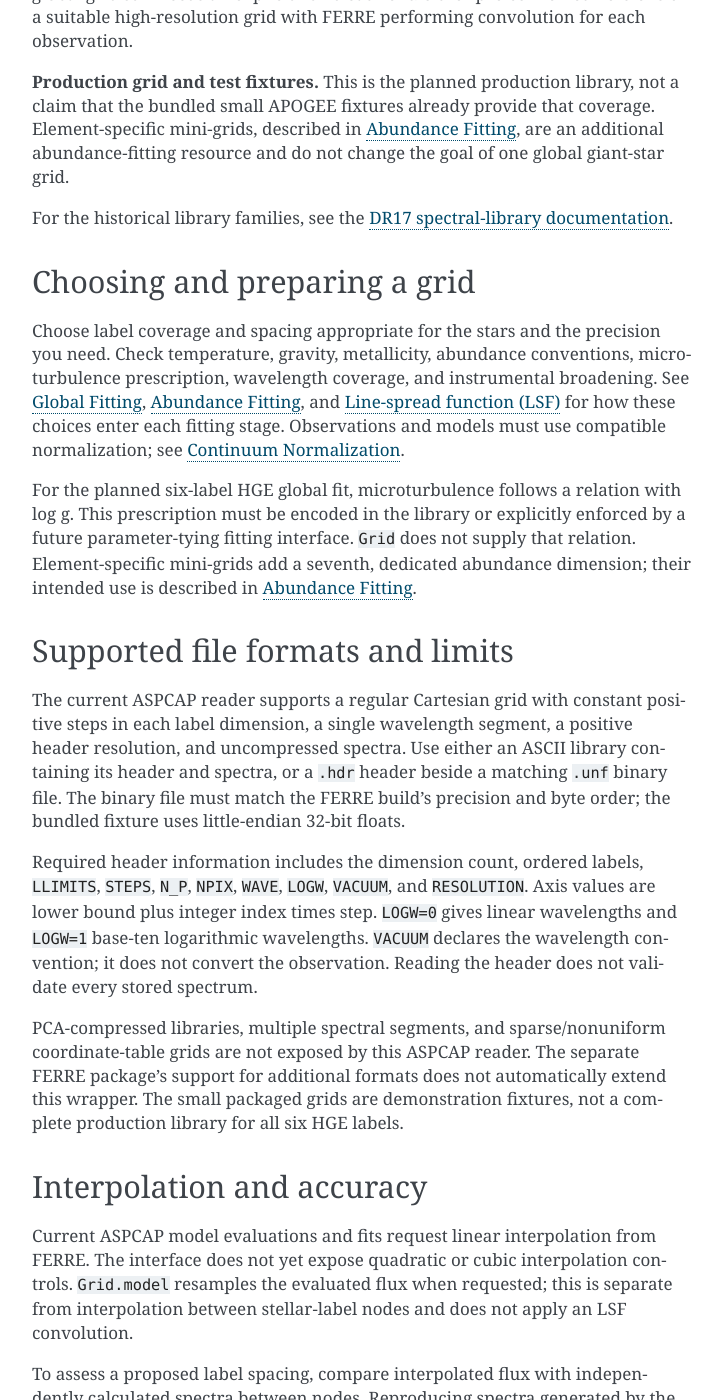
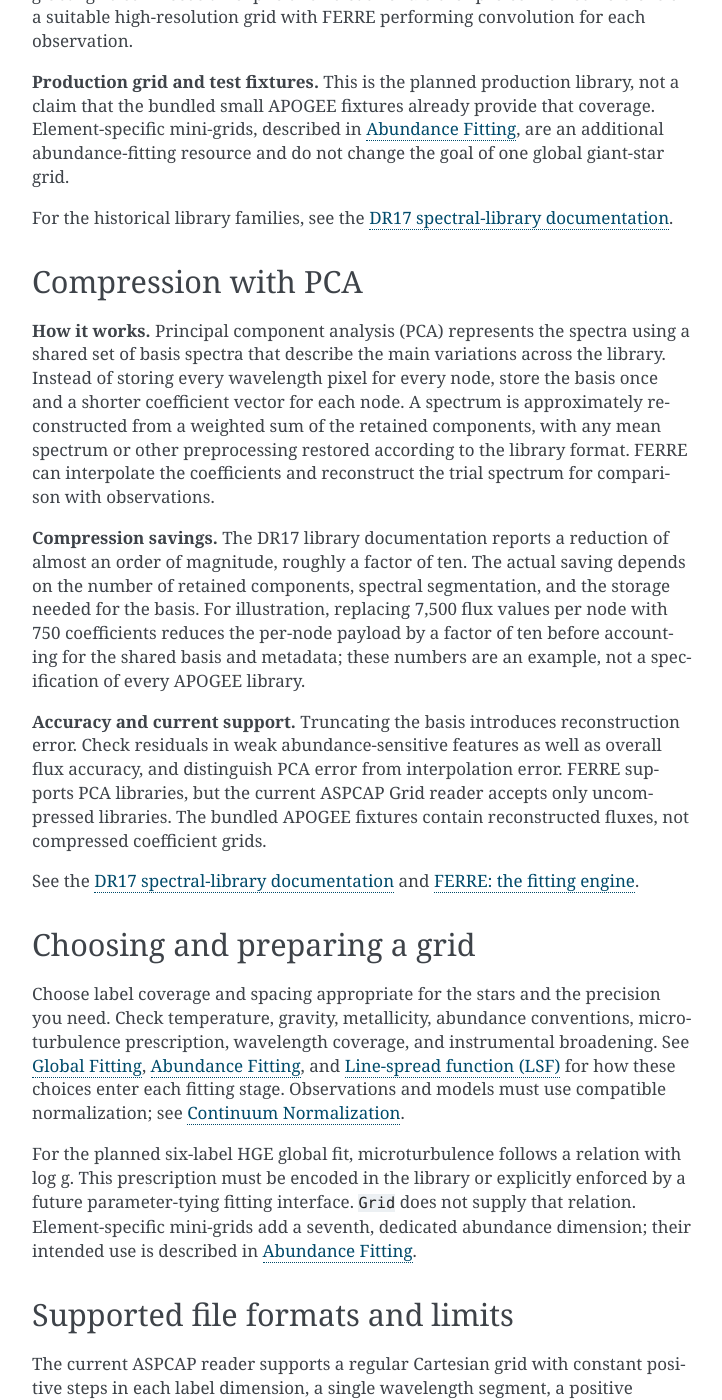
Before and after one commit to dnidever/aspcap, a Sphinx documentation site: the page built from docs/grid.rst, in a window 1280 px wide and 1400 px high, scrolled down 1042 px. Shown: the whole window, without its empty margins (388-1110 px from the left). Built offline with Sphinx 7.4.7, drawn with Linux system fonts in a browser that asks for light colours.

Commit message:
Explain PCA grid compression, typical savings, and accuracy tradeoffs

```diff
--- a/docs/grid.rst
+++ b/docs/grid.rst
@@ -54,6 +54,36 @@ resource and do not change the goal of one global giant-star grid.
 For the historical library families, see the
 `DR17 spectral-library documentation
 <https://www.sdss4.org/dr17/irspec/apogee-libraries/>`_.
+
+Compression with PCA
+--------------------
+
+**How it works.** Principal component analysis (PCA) represents the spectra
+using a shared set of basis spectra that describe the main variations across
+the library. Instead of storing every wavelength pixel for every node, store
+the basis once and a shorter coefficient vector for each node. A spectrum is
+approximately reconstructed from a weighted sum of the retained components,
+with any mean spectrum or other preprocessing restored according to the
+library format. FERRE can interpolate the coefficients and reconstruct the
+trial spectrum for comparison with observations.
+
+**Compression savings.** The DR17 library documentation reports a reduction
+of almost an order of magnitude, roughly a factor of ten. The actual saving
+depends on the number of retained components, spectral segmentation, and
+the storage needed for the basis. For illustration, replacing 7,500 flux
+values per node with 750 coefficients reduces the per-node payload by a
+factor of ten before accounting for the shared basis and metadata; these
+numbers are an example, not a specification of every APOGEE library.
+
+**Accuracy and current support.** Truncating the basis introduces reconstruction
+error. Check residuals in weak abundance-sensitive features as well as overall
+flux accuracy, and distinguish PCA error from interpolation error. FERRE
+supports PCA libraries, but the current ASPCAP Grid reader accepts only
+uncompressed libraries. The bundled APOGEE fixtures contain reconstructed
+fluxes, not compressed coefficient grids.
+
+See the `DR17 spectral-library documentation
+<https://www.sdss4.org/dr17/irspec/apogee-libraries/>`_ and :doc:`ferre`.
 
 Choosing and preparing a grid
 -----------------------------
```
